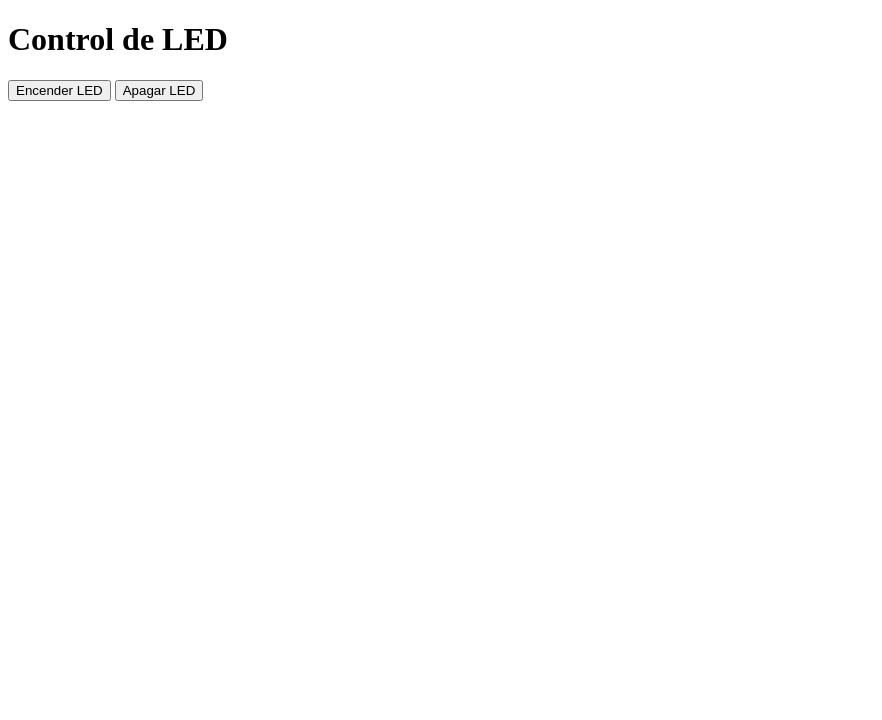
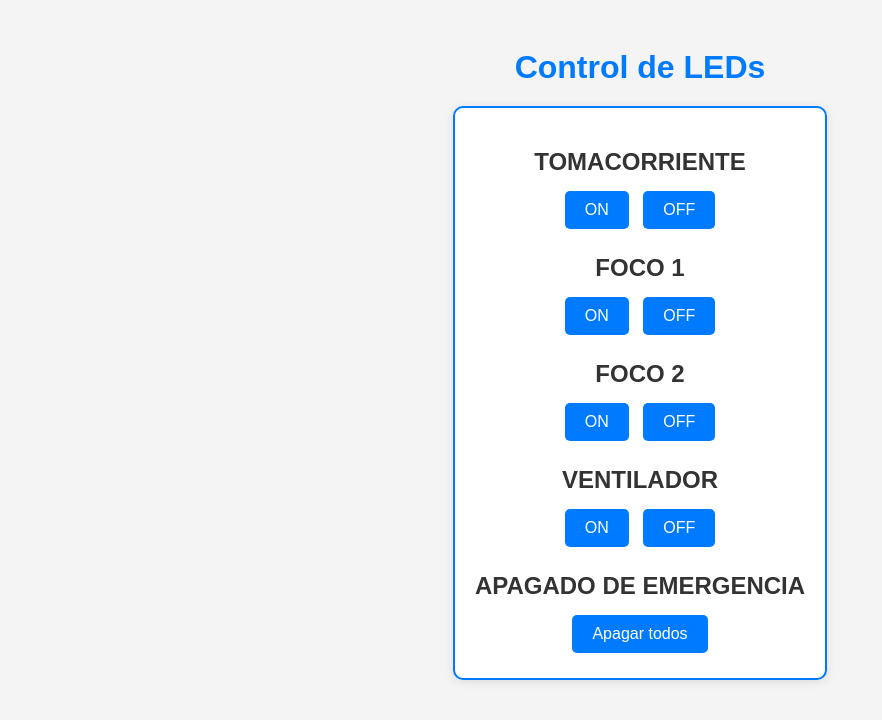
Before and after one commit to LuisE22C/IoT.github.io, a plain HTML site: page index.html in a window 1280 px wide. Shown: the whole page, without its empty margins (0-882 px from the left). Drawn offline with Linux system fonts and the light colour scheme.

Commit message:
Se agrego funcionalidad a botones

```diff
--- /dev/null
+++ b/Style.css
@@ -0,0 +1,46 @@
+body {
+    font-family: 'Arial', sans-serif;
+    background-color: #f4f4f4;
+    color: #333;
+    text-align: center;
+    padding: 20px;
+  }
+
+  h1 {
+    color: #007BFF;
+    margin-bottom: 20px;
+  }
+
+  h2 {
+    margin: 20px 0 10px 0;
+  }
+
+  button {
+    background-color: #007BFF;
+    color: white;
+    border: none;
+    border-radius: 5px;
+    cursor: pointer;
+    margin: 5px;
+    padding: 10px 20px;
+    font-size: 16px;
+    transition: background-color 0.3s, transform 0.3s;
+  }
+
+  button:hover {
+    background-color: #0056b3;
+    transform: scale(1.05);
+  }
+
+  button:active {
+    transform: scale(0.95);
+  }
+
+  .container {
+    display: inline-block;
+    padding: 20px;
+    border: 2px solid #007BFF;
+    border-radius: 10px;
+    background-color: white;
+    box-shadow: 0 2px 10px rgba(0, 0, 0, 0.1);
+  }
--- a/index.html
+++ b/index.html
@@ -1,25 +1,53 @@
 <!DOCTYPE html>
 <html>
 <head>
-    <title>Control de LED</title>
-    <script>
-        function sendRequest(action) {
-            const xhr = new XMLHttpRequest();
-            const url = `http://192.168.0.204/led/${action}`;
-            xhr.open("GET", url, true);
-            xhr.onreadystatechange = function () {
-                if (xhr.readyState == 4 && xhr.status == 200) {
-                    document.getElementById("response").innerText = xhr.responseText;
-                }
-            };
-            xhr.send();
+  <title>Control de LEDs</title>
+  <link rel="stylesheet" type="text/css" href="/Style.css">
+  <script>
+    function controlLED(led, state) {
+      var xhttp = new XMLHttpRequest();
+      if (led === "all") {
+        // Apagar todos los LEDs
+        for (var i = 0; i < 4; i++) { // Suponiendo que tienes 4 LEDs
+          var url = "http://192.168.1.65/led?led=" + i + "&state=" + state;
+          xhttp.open("GET", url, false); // Sincronizar la solicitud
+          xhttp.send();
         }
-    </script>
+      } else {
+        var url = "http://192.168.1.65/led?led=" + led + "&state=" + state;
+        xhttp.open("GET", url, true);
+        xhttp.send();
+      }
+    }
+  </script>
 </head>
 <body>
-    <h1>Control de LED</h1>
-    <button onclick="sendRequest('on')">Encender LED</button>
-    <button onclick="sendRequest('off')">Apagar LED</button>
-    <p id="response"></p>
+  <h1>Control de LEDs</h1>
+  <div class="container">
+    <div>
+      <h2>TOMACORRIENTE</h2>
+      <button onclick="controlLED(0, 1)">ON</button>
+      <button onclick="controlLED(0, 0)">OFF</button>
+    </div>
+    <div>
+      <h2>FOCO 1</h2>
+      <button onclick="controlLED(1, 1)">ON</button>
+      <button onclick="controlLED(1, 0)">OFF</button>
+    </div>
+    <div>
+      <h2>FOCO 2</h2>
+      <button onclick="controlLED(2, 1)">ON</button>
+      <button onclick="controlLED(2, 0)">OFF</button>
+    </div>
+    <div>
+      <h2>VENTILADOR</h2>
+      <button onclick="controlLED(3, 1)">ON</button>
+      <button onclick="controlLED(3, 0)">OFF</button>
+    </div>
+    <div>
+      <h2>APAGADO DE EMERGENCIA </h2>
+      <button onclick="controlLED((0,1,2,3), 0)">Apagar todos</button>
+    </div>
+  </div>
 </body>
 </html>
```
